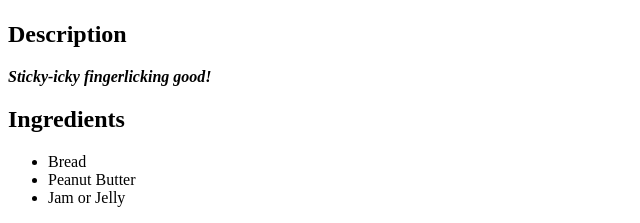
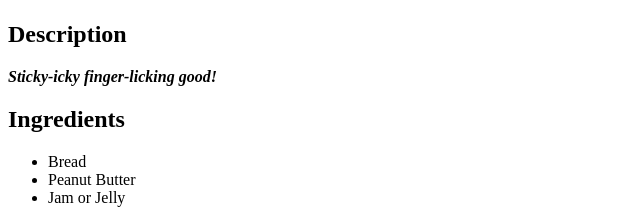
Before and after one commit to smetzl/odin-recipes, a plain HTML site: page recipes/pbnj.html in a window 1280 px wide. Shown: the part 1090-1313 px from the top of the page, 0-640 px from the left. Drawn offline with Linux system fonts and the light colour scheme.

Commit message:
Fix typo on pbnj

```diff
--- a/recipes/pbnj.html
+++ b/recipes/pbnj.html
@@ -9,7 +9,7 @@
         <img src="../img/pbnj2.jpg" alt="A diagram of a PB&J sandwich">
         <img src="../img/pbnj1.jpg" alt="A sagittal cut of a PB&J">
         <h2>Description</h2>
-        <p><strong><em>Sticky-icky fingerlicking good!</em></strong></p>
+        <p><strong><em>Sticky-icky finger-licking good!</em></strong></p>
         <h2>Ingredients</h2>
         <ul>
             <li>Bread</li>
```
